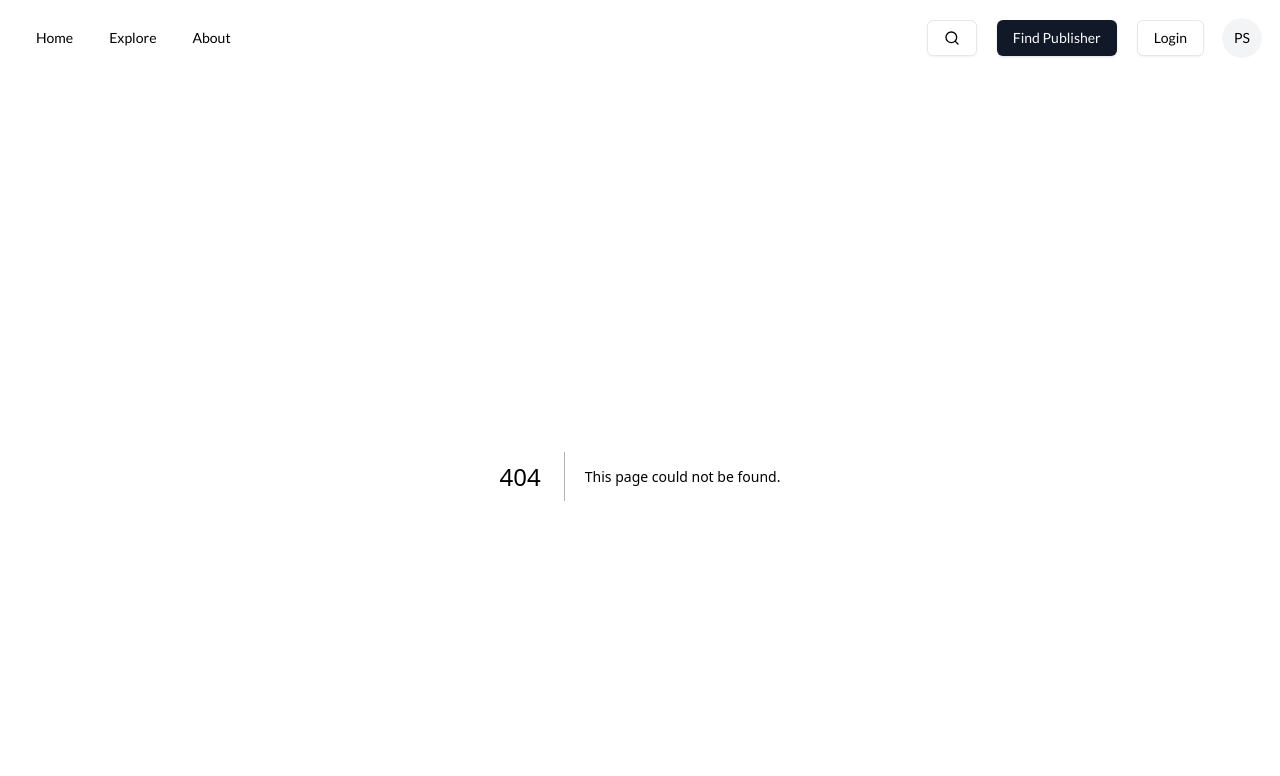
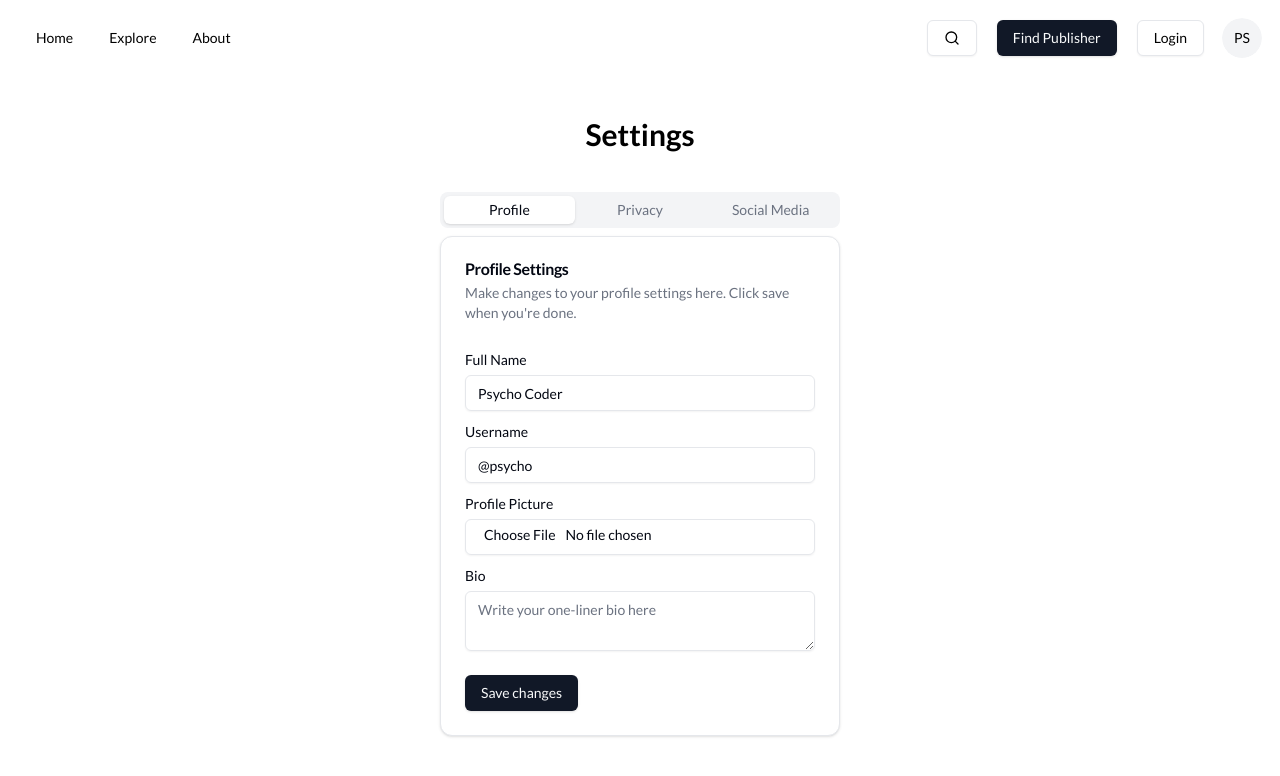
Before and after one commit to HussnainAhmad1606/IndieWriters-Frontend, a Next.js app: page /settings in a window 1280 px wide. Before the commit this address had no page. Shown: the top 776 px of the page. Built offline with nearby package versions, Linux system fonts and the light colour scheme.

Commit message:
add settings page

```diff
--- a/package.json
+++ b/package.json
@@ -15,6 +15,7 @@
     "@radix-ui/react-icons": "^1.3.0",
     "@radix-ui/react-label": "^2.1.0",
     "@radix-ui/react-navigation-menu": "^1.2.0",
+    "@radix-ui/react-radio-group": "^1.2.1",
     "@radix-ui/react-scroll-area": "^1.2.0",
     "@radix-ui/react-select": "^2.1.2",
     "@radix-ui/react-slot": "^1.1.0",
@@ -23,6 +24,7 @@
     "clsx": "^2.1.1",
     "lucide-react": "^0.445.0",
     "next": "14.2.13",
+    "nextjs-toploader": "^3.7.15",
     "quill": "^2.0.2",
     "react": "^18",
     "react-dom": "^18",
--- a/src/app/layout.tsx
+++ b/src/app/layout.tsx
@@ -4,6 +4,7 @@ import "./globals.css";
 import {Navbar} from "@/components/Navbar"
 import { Lato } from "next/font/google"
 import {Toaster} from "react-hot-toast";
+import NextTopLoader from 'nextjs-toploader';
 const lato = Lato({ subsets:["latin"],weight: ['400', '700'] });
 const geistSans = localFont({
   src: "./fonts/GeistVF.woff",
@@ -31,6 +32,7 @@ export default function RootLayout({
       <body
         className={` ${lato.className} antialiased`}
       >
+        <NextTopLoader />
         <Toaster/>
         <Navbar/>
         {children}
--- /dev/null
+++ b/src/app/posts/new-post/layout.tsx
@@ -0,0 +1,19 @@
+import type { Metadata } from "next";
+
+
+export const metadata: Metadata = {
+  title: "New Post - IndieWriters",
+  description: "Generated by create next app",
+};
+
+export default function RootLayout({
+  children,
+}: Readonly<{
+  children: React.ReactNode;
+}>) {
+  return (
+    <>
+    {children}
+    </>
+  );
+}
--- /dev/null
+++ b/src/app/settings/layout.tsx
@@ -0,0 +1,19 @@
+import type { Metadata } from "next";
+
+
+export const metadata: Metadata = {
+  title: "Settings - IndieWriters",
+  description: "Generated by create next app",
+};
+
+export default function RootLayout({
+  children,
+}: Readonly<{
+  children: React.ReactNode;
+}>) {
+  return (
+    <>
+    {children}
+    </>
+  );
+}
--- /dev/null
+++ b/src/app/settings/page.tsx
@@ -0,0 +1,154 @@
+"use client"
+import { Button } from "@/components/ui/button"
+import {
+  Card,
+  CardContent,
+  CardDescription,
+  CardFooter,
+  CardHeader,
+  CardTitle,
+} from "@/components/ui/card"
+import { Input } from "@/components/ui/input"
+import { Label } from "@/components/ui/label"
+import { Textarea } from "@/components/ui/textarea"
+import {
+  Tabs,
+  TabsContent,
+  TabsList,
+  TabsTrigger,
+} from "@/components/ui/tabs"
+import { RadioGroup, RadioGroupItem } from "@/components/ui/radio-group"
+
+import { Facebook } from "lucide-react"
+import { toast } from "react-hot-toast"
+
+export default function TabsDemo() {
+
+  const profileSettings = async() => {
+    toast.success("Profile settings saved");
+  }
+
+  const socialMediaSettings = async() => {
+    toast.success("Social Media settings saved")
+  }
+  return (
+    <div className="flex justify-center items-center flex-col">
+      <h1 className="font-bold text-3xl my-10">Settings</h1>
+    <Tabs defaultValue="account" className="w-[400px]">
+      <TabsList className="grid w-full grid-cols-3">
+        <TabsTrigger value="account">Profile</TabsTrigger>
+        <TabsTrigger value="privacy">Privacy</TabsTrigger>
+        <TabsTrigger value="password">Social Media</TabsTrigger>
+      </TabsList>
+      <TabsContent value="account">
+        <Card>
+          <CardHeader>
+            <CardTitle>Profile Settings</CardTitle>
+            <CardDescription>
+              Make changes to your profile settings here. Click save when you're done.
+            </CardDescription>
+          </CardHeader>
+          <CardContent className="space-y-2">
+            <div className="space-y-1">
+              <Label htmlFor="name">Full Name</Label>
+              <Input id="name" defaultValue="Psycho Coder" />
+            </div>
+            <div className="space-y-1">
+              <Label htmlFor="username">Username</Label>
+              <Input id="username" defaultValue="@psycho" />
+            </div>
+            <div className="space-y-1">
+              <Label htmlFor="dp">Profile Picture</Label>
+              <Input id="picture" type="file" />
+            </div>
+            <div className="space-y-1">
+              <Label htmlFor="dp">Bio</Label>
+              <Textarea placeholder="Write your one-liner bio here" />
+            </div>
+          </CardContent>
+          <CardFooter>
+            <Button onClick={profileSettings}>Save changes</Button>
+          </CardFooter>
+        </Card>
+      </TabsContent>
+      <TabsContent value="privacy">
+        <Card>
+          <CardHeader>
+            <CardTitle>Privacy Settings</CardTitle>
+            <CardDescription>
+              Change your privacy settings here. Click save when you are done.
+            </CardDescription>
+          </CardHeader>
+          <CardContent className="space-y-2">
+            <div className="space-y-1">
+              <Label htmlFor="current">Profile Visibility:</Label>
+              <RadioGroup defaultValue="comfortable">
+      <div className="flex items-center space-x-2">
+        <RadioGroupItem value="default" id="r1" />
+        <Label htmlFor="r1">Pubic</Label>
+      </div>
+      <div className="flex items-center space-x-2">
+        <RadioGroupItem value="comfortable" id="r2" />
+        <Label htmlFor="r2">Private</Label>
+      </div>
+
+    </RadioGroup>
+            </div>
+            <div className="mt-10 space-y-1">
+              <Label htmlFor="current">Block List:</Label>
+              <div>
+                <div className="my-3 flex justify-between items-center">
+                  <Label>Psycho</Label>
+                  <Button variant={"destructive"}>Unblock</Button>
+                </div>
+                <div className="my-3 flex justify-between items-center">
+                  <Label>Churail</Label>
+                  <Button variant={"destructive"}>Unblock</Button>
+                </div>
+              </div>
+            </div>
+
+
+          </CardContent>
+          <CardFooter>
+            <Button onClick={socialMediaSettings}>Save changes</Button>
+          </CardFooter>
+        </Card>
+      </TabsContent>
+      <TabsContent value="password">
+        <Card>
+          <CardHeader>
+            <CardTitle>Social Media Settings</CardTitle>
+            <CardDescription>
+              Change your social media here.
+            </CardDescription>
+          </CardHeader>
+          <CardContent className="space-y-2">
+            <div className="space-y-1">
+              <Label htmlFor="current">Facebook:</Label>
+              <Input id="facebook" placeholder={"facebook.com/psycho"} type="text" />
+            </div>
+            <div className="space-y-1">
+              <Label htmlFor="current">Twitter/X:</Label>
+              <Input id="twitter" placeholder={"x.com/psycho"} type="text" />
+            </div>
+            <div className="space-y-1">
+              <Label htmlFor="current">Medium:</Label>
+              <Input id="medium" placeholder={"medium.com/psycho"} type="text" />
+            </div>
+            <div className="space-y-1">
+              <Label htmlFor="current">Substack:</Label>
+              <Input id="substack" placeholder={"substack.com/psycho"} type="text" />
+            </div>
+
+          </CardContent>
+          <CardFooter>
+            <Button onClick={socialMediaSettings}>Save changes</Button>
+          </CardFooter>
+        </Card>
+      </TabsContent>
+    </Tabs>
+    </div>
+
+  )
+}
--- a/src/components/Dropdown.tsx
+++ b/src/components/Dropdown.tsx
@@ -1,5 +1,5 @@
 import {
-    LogOut,
+    LogOut, User2Icon,
 
 } from "lucide-react"
 
@@ -36,9 +36,9 @@ export function AvatarDropDown({ logout, userName }) {
                 <DropdownMenuSeparator />
                 <DropdownMenuGroup>
                     <DropdownMenuItem>
-                        <Link href={`/links`} className="flex items-center justify-between">
-                            <Link1Icon className="mr-2 h-4 w-4" />
-                            <span>Links</span>
+                        <Link href={`/settings`} className="flex items-center justify-between">
+                            <User2Icon className="mr-2 h-4 w-4" />
+                            <span>Profile Settings</span>
                         </Link>
                     </DropdownMenuItem>
 
--- /dev/null
+++ b/src/components/ui/radio-group.tsx
@@ -0,0 +1,44 @@
+"use client"
+
+import * as React from "react"
+import { CheckIcon } from "@radix-ui/react-icons"
+import * as RadioGroupPrimitive from "@radix-ui/react-radio-group"
+
+import { cn } from "@/lib/utils"
+
+const RadioGroup = React.forwardRef<
+  React.ElementRef<typeof RadioGroupPrimitive.Root>,
+  React.ComponentPropsWithoutRef<typeof RadioGroupPrimitive.Root>
+>(({ className, ...props }, ref) => {
+  return (
+    <RadioGroupPrimitive.Root
+      className={cn("grid gap-2", className)}
+      {...props}
+      ref={ref}
+    />
+  )
+})
+RadioGroup.displayName = RadioGroupPrimitive.Root.displayName
+
+const RadioGroupItem = React.forwardRef<
+  React.ElementRef<typeof RadioGroupPrimitive.Item>,
+  React.ComponentPropsWithoutRef<typeof RadioGroupPrimitive.Item>
+>(({ className, ...props }, ref) => {
+  return (
+    <RadioGroupPrimitive.Item
+      ref={ref}
+      className={cn(
+        "aspect-square h-4 w-4 rounded-full border border-primary text-primary shadow focus:outline-none focus-visible:ring-1 focus-visible:ring-ring disabled:cursor-not-allowed disabled:opacity-50",
+        className
+      )}
+      {...props}
+    >
+      <RadioGroupPrimitive.Indicator className="flex items-center justify-center">
+        <CheckIcon className="h-3.5 w-3.5 fill-primary" />
+      </RadioGroupPrimitive.Indicator>
+    </RadioGroupPrimitive.Item>
+  )
+})
+RadioGroupItem.displayName = RadioGroupPrimitive.Item.displayName
+
+export { RadioGroup, RadioGroupItem }
--- /dev/null
+++ b/src/components/ui/textarea.tsx
@@ -0,0 +1,24 @@
+import * as React from "react"
+
+import { cn } from "@/lib/utils"
+
+export interface TextareaProps
+  extends React.TextareaHTMLAttributes<HTMLTextAreaElement> {}
+
+const Textarea = React.forwardRef<HTMLTextAreaElement, TextareaProps>(
+  ({ className, ...props }, ref) => {
+    return (
+      <textarea
+        className={cn(
+          "flex min-h-[60px] w-full rounded-md border border-input bg-transparent px-3 py-2 text-sm shadow-sm placeholder:text-muted-foreground focus-visible:outline-none focus-visible:ring-1 focus-visible:ring-ring disabled:cursor-not-allowed disabled:opacity-50",
+          className
+        )}
+        ref={ref}
+        {...props}
+      />
+    )
+  }
+)
+Textarea.displayName = "Textarea"
+
+export { Textarea }
```
Also changed, not shown: 1 other file (tests, documents, lock files or other folders).
